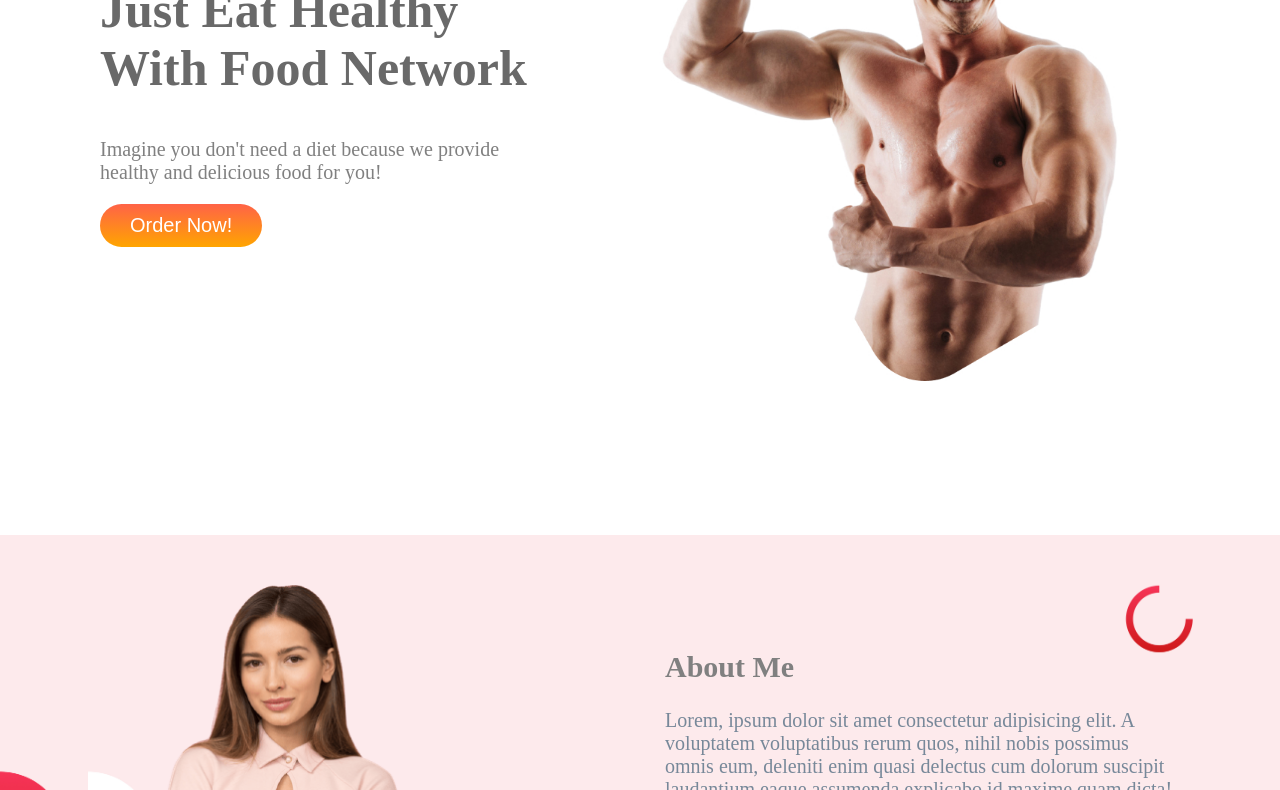
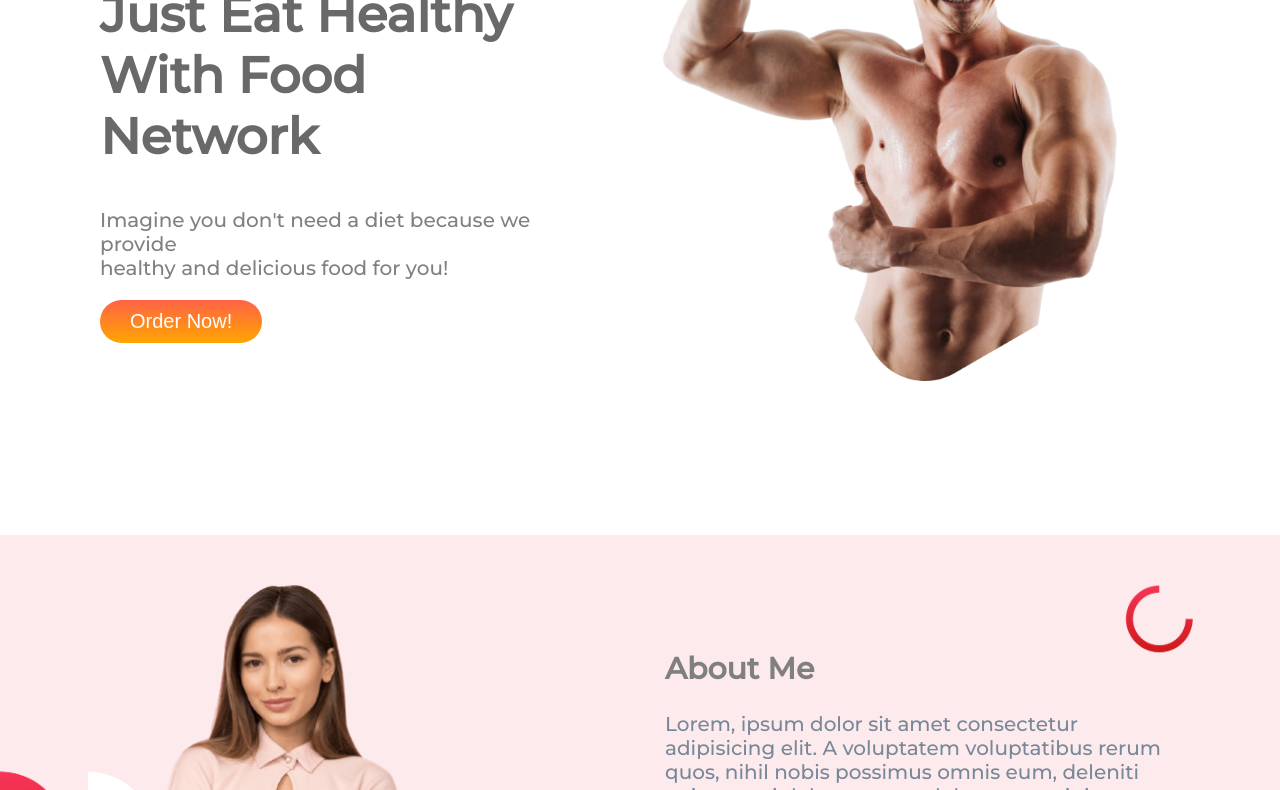
Before and after one commit to Anamika1n1/Eat-healthy, a plain HTML site: page index.html in a window 1280 px wide. Shown: the part 219-1009 px from the top of the page. Drawn offline with Linux system fonts and the light colour scheme.

Commit message:
project-done

```diff
--- a/index.html
+++ b/index.html
@@ -15,7 +15,7 @@
                   crossorigin
             />
             <link
-                  href="https://fonts.googleapis.com/css2?family=Montserrat&display=swap"
+                  href="https://fonts.googleapis.com/css2?family=Montserrat:wght@500&display=swap"
                   rel="stylesheet"
             />
             <link rel="stylesheet" href="style.css" />
@@ -108,11 +108,11 @@
                   </div>
             </section>
             <section class="subscriber-display">
-                  <div class="subscriber-margin" >
+                  <div class="subscriber-margin">
                         <h1 class="subscriber-site">700k</h1>
                         <p>Youtube Subscribers</p>
                   </div>
-                  <div class="subscriber-margin" >
+                  <div class="subscriber-margin">
                         <h1 class="subscriber-site">2.4m</h1>
                         <p>Instagram Followers</p>
                   </div>
@@ -122,7 +122,7 @@
                   </div>
             </section>
             <footer class="footer-design">
-                  <h1> <span class="eat-color">Eat</span> Fresh</h1>
+                  <h1><span class="eat-color">Eat</span> Fresh</h1>
                   <p>Eat healthy to live healthy.Live healthy to live happy</p>
             </footer>
       </body>
--- a/style.css
+++ b/style.css
@@ -1,6 +1,7 @@
 body{
     margin: 0;
     padding: 0;
+    font-family: 'Montserrat', sans-serif;
 }
 .heading-font{
     font-size: 50px;
```
